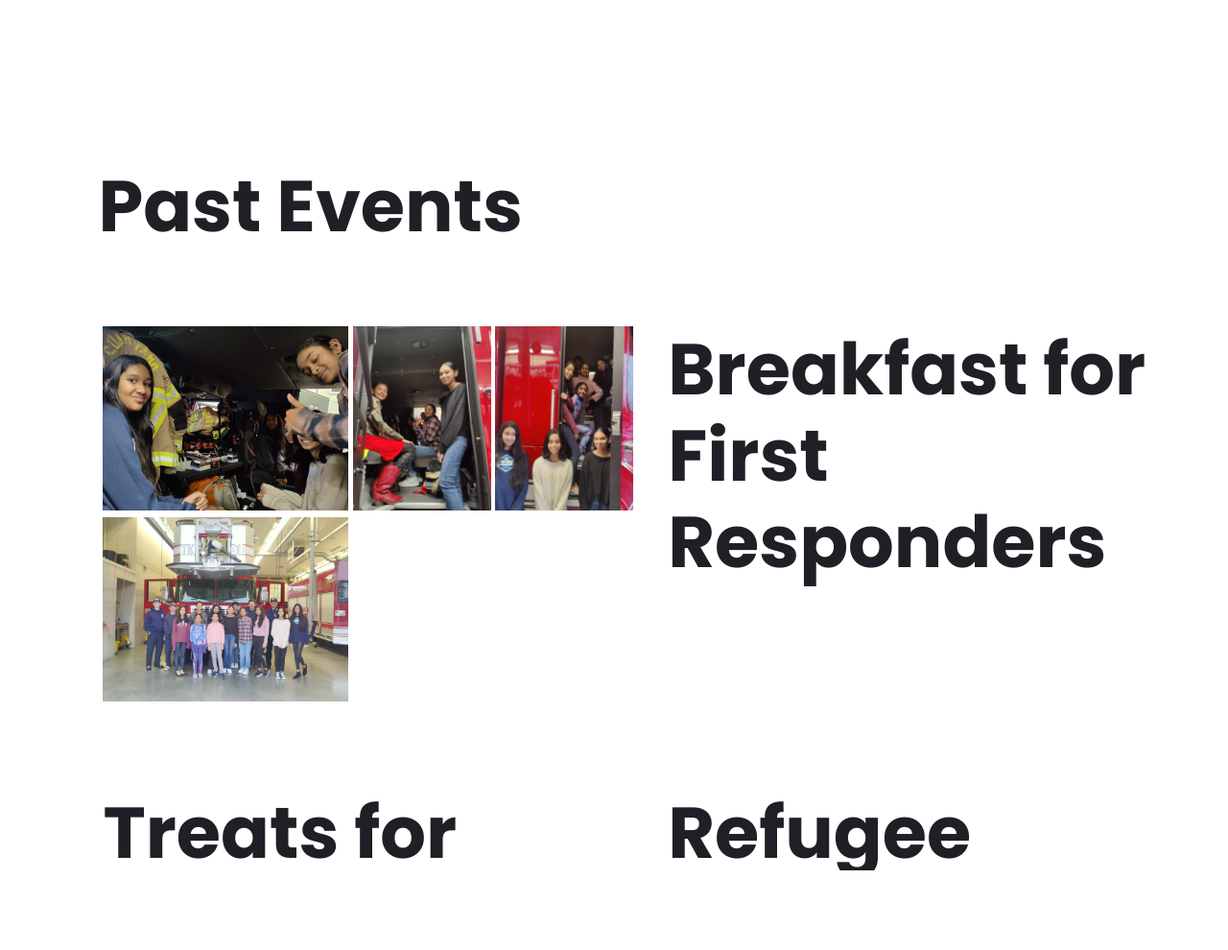
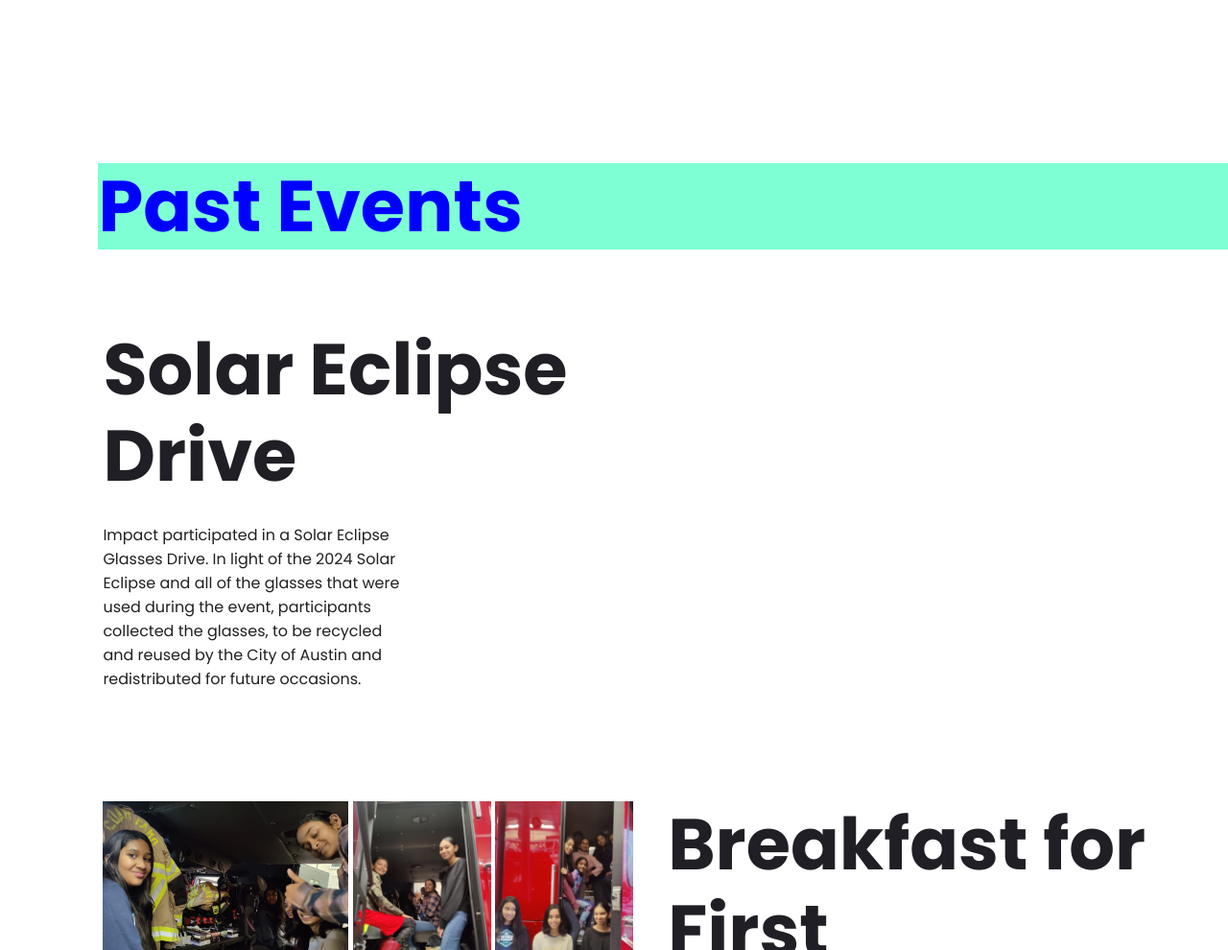
Before and after one commit to basisimpact/website, a plain HTML site: page src/events.html in a window 1280 px wide. Shown: the part 110-1100 px from the top of the page at 96% size. Drawn offline with Linux system fonts and the light colour scheme.

Commit message:
Added Solar Eclipse Drive event write up.
Added Solar Eclipse Drive event write up.

```diff
--- a/src/events.html
+++ b/src/events.html
@@ -18,8 +18,15 @@
 
     <div class="hero" style="overflow: hidden;object-fit: contain;">
       <div class="content" style="overflow: hidden;object-fit: contain;">
+        <h1 style="background-color: aquamarine;color: blue;">Past Events</h1>
+        <br><br><br>
+        <div class="row" id="sed">
+          <div class="column">
+            <h1>Solar Eclipse Drive</h1>
+            <p>Impact participated in a Solar Eclipse Glasses Drive. In light of the 2024 Solar Eclipse and all of the glasses that were used during the event, participants collected the glasses, to be recycled and reused by the City of Austin and redistributed for future occasions.</p>
+          </div>
 
-        <h1>Past Events</h1><br><br><br>
+        </div><br><br><br>
         <div class="row" id="aa">
           <div class="column" id="image">
               <img src="events/bffr/bffr 1.jpg" alt="Breakfast for First Responders" style="height: 24vh;">
```
